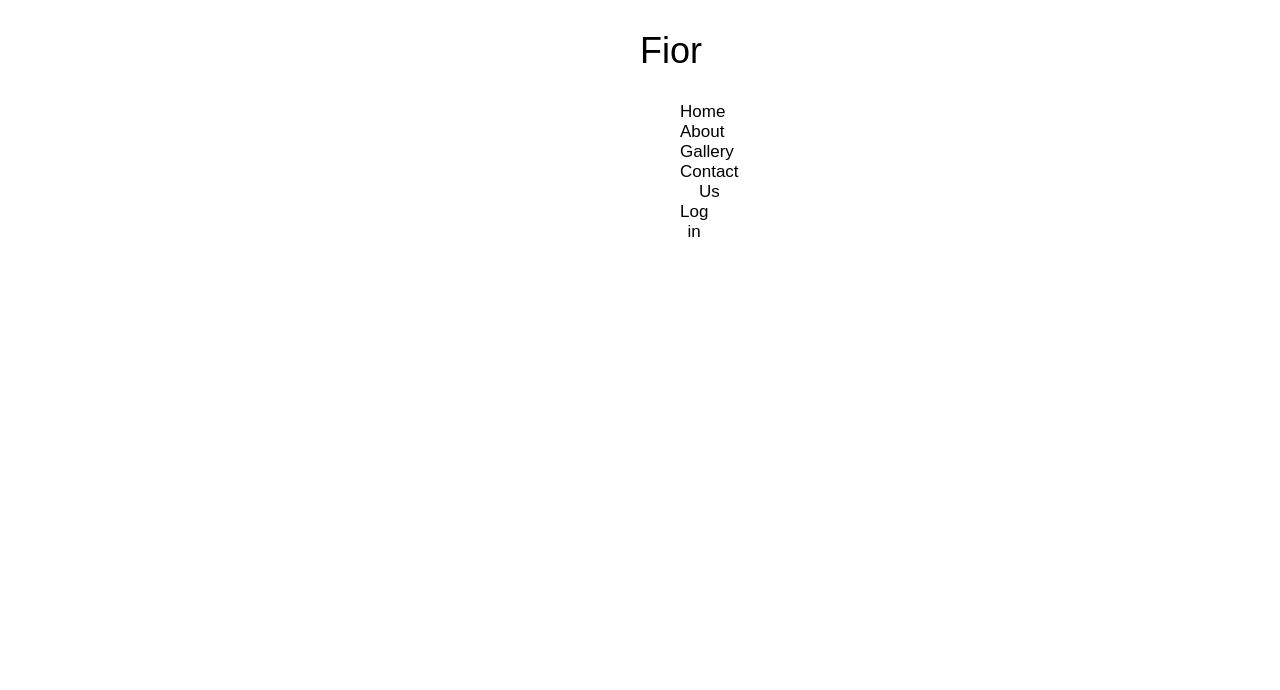
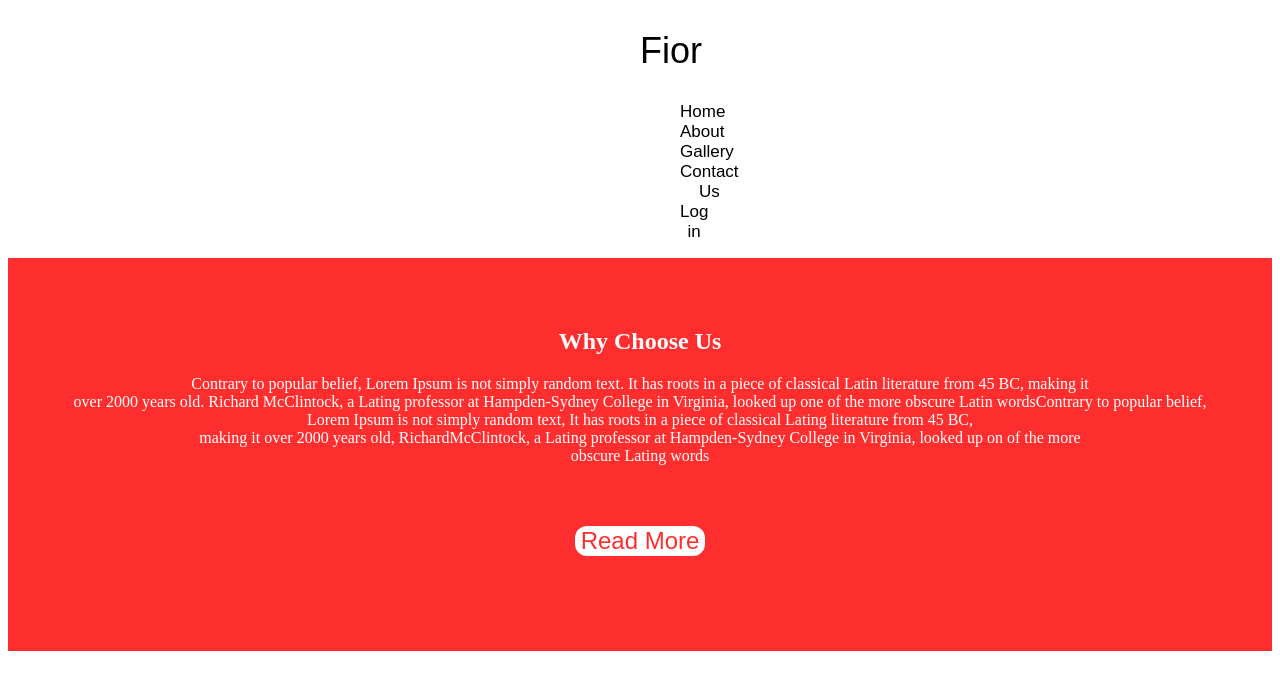
Before and after one commit to KajusLTUO/LietuviaiLTUO123, a plain HTML site: page index.html in a window 1280 px wide. Drawn offline with Linux system fonts and the light colour scheme.

Commit message:
Made Section

```diff
--- a/css/style.css
+++ b/css/style.css
@@ -1,18 +1,40 @@
-
-
-header{
+header {
   margin-left: 50%;
   margin-right: 50%;
 }
-header h2{
+header h2 {
   font-size: 36px;
   font-family: Arial, Helvetica, sans-serif;
   font-weight: 500;
 }
-header nav ul li{
+header nav ul li {
   display: inline-block;
   text-decoration: none;
   text-align: center;
   font-size: 17px;
   font-family: Arial, Helvetica, sans-serif;
 }
+section,
+p {
+  text-align: center;
+}
+section {
+  background-color: rgb(255, 46, 46);
+  color: white;
+  padding: 50px;
+}
+button {
+  background-color: white;
+  border: none;
+  color: rgb(255, 46, 46);
+  text-align: center;
+  text-decoration: none;
+  display: inline-block;
+  font-size: 24px;
+  margin: 45px 25px;
+  text-size-adjust: 10px;
+  cursor: pointer;
+}
+.Button {
+  border-radius: 12px;
+}
--- a/index.html
+++ b/index.html
@@ -1,10 +1,10 @@
 <!DOCTYPE html>
 <html lang="en">
   <head>
-    <meta charset="UTF-8">
-    <meta name="viewport" content="width=device-width, initial-scale=1.0">
+    <meta charset="UTF-8" />
+    <meta name="viewport" content="width=device-width, initial-scale=1.0" />
     <title>Projektas</title>
-    <link rel="stylesheet" href="css/style.css">
+    <link rel="stylesheet" href="css/style.css" />
   </head>
   <body>
     <header>
@@ -19,5 +19,22 @@
         </ul>
       </nav>
     </header>
+    <section>
+      <h2>Why Choose Us</h2>
+      <p>
+        Contrary to popular belief, Lorem Ipsum is not simply random text. It
+        has roots in a piece of classical Latin literature from 45 BC, making it
+        <br />
+        over 2000 years old. Richard McClintock, a Lating professor at
+        Hampden-Sydney College in Virginia, looked up one of the more obscure
+        Latin wordsContrary to popular belief, Lorem Ipsum is not simply random
+        text, It has roots in a piece of classical Lating literature from 45 BC,
+        <br />making it over 2000 years old, RichardMcClintock, a Lating
+        professor at Hampden-Sydney College in Virginia, looked up on of the
+        more <br />
+        obscure Lating words
+      </p>
+      <button class="Button">Read More</button>
+    </section>
   </body>
 </html>
```
Lines whose indentation alone changed are shown as unchanged.
